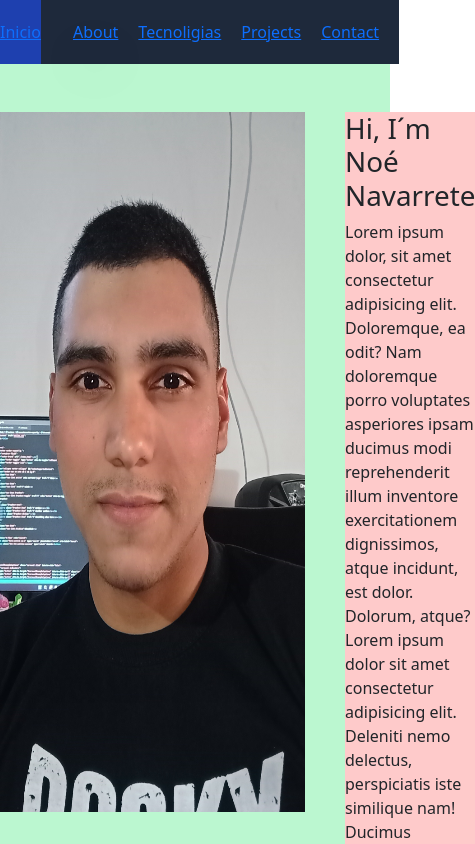
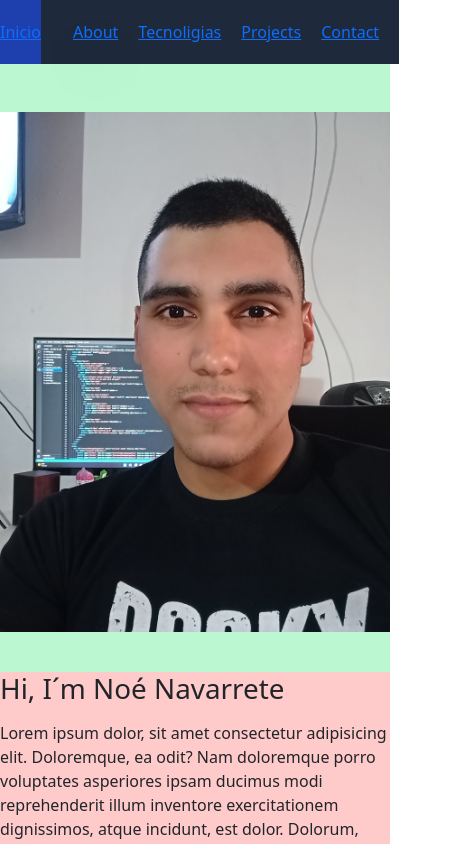
Before and after one commit to NoahNavarrete/Porfolio, a React (Create React App) app: page / in a window 390 px wide. Shown: the top 844 px of the page, 475 px wide, since content can reach past the window. Built offline with nearby package versions, Linux system fonts and the light colour scheme.

Commit message:
responsive

```diff
--- a/src/Components/Main/SectionMe.jsx
+++ b/src/Components/Main/SectionMe.jsx
@@ -3,10 +3,10 @@ import Me from "./Img/Me.jpg";
 
 function SectionME() {
     return(
-        <div id="About" className="flex h-screen bg-green-200 gap-10 justify-center pt-12 ">
-           <img src={Me} alt="Me" className="h-[700px]" />
-           <div className="bg-red-200 h-full pt- w-1/3 box-border">
-            <h1>Hi, I´m Noé Navarrete</h1>
+        <div id="About" className="flex flex-wrap h-screen bg-green-200 gap-10 justify-center pt-12 w-screen">
+           <img src={Me} alt="Me" className="max-h-[700px] min-h-[100px] " />
+           <div className="bg-red-200 h-auto max-w-lg sm:pt-48 max- box-border">
+            <h1 className="pb-2">Hi, I´m Noé Navarrete</h1>
             <p>Lorem ipsum dolor, sit amet consectetur adipisicing elit. Doloremque, ea odit? Nam doloremque porro voluptates asperiores ipsam ducimus modi reprehenderit illum inventore exercitationem dignissimos, atque incidunt, est dolor. Dolorum, atque?
                 Lorem ipsum dolor sit amet consectetur adipisicing elit. Deleniti nemo delectus, perspiciatis iste similique nam! Ducimus maiores esse molestias! Cum iure impedit enim aliquam nulla quo repudiandae laudantium fugit maxime?
             </p>
```
